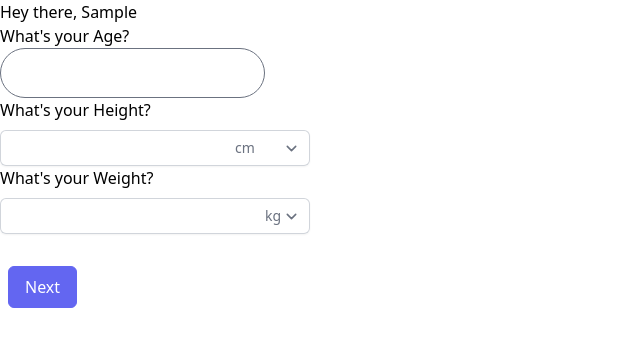
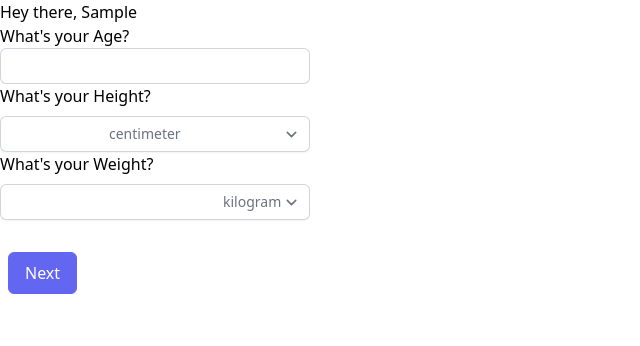
Before and after one commit to HassanElDessouki/MealPal, a React (Create React App) app in the folder client/: page / in a window 1280 px wide. Both pictures are taken after typing "Sample" into the empty fields and a click on the button "Next". Shown: the top 346 px of the page, without its empty margins (0-640 px from the left). Built offline with nearby package versions, Linux system fonts and the light colour scheme.

Commit message:
Added some Form Error Handling

```diff
--- a/client/src/App.js
+++ b/client/src/App.js
@@ -2,10 +2,10 @@ import { useEffect, useState } from "react";
 import './index.css';
 
 function App() {
-  const [name, setName] = useState(null)
-  const [age, setAge] = useState(null)
-  const [height, setHeight] = useState(null)
-  const [weight, setWeight] = useState(null)
+  const [name, setName] = useState()
+  const [age, setAge] = useState()
+  const [height, setHeight] = useState()
+  const [weight, setWeight] = useState()
   const [showGreeting, setShowGreeting] = useState(false);
   const [heightUnits, setheightUnits] = useState("cm");
   const [BMIStatus, setBMIStatus] = useState(false);
@@ -14,12 +14,15 @@ function App() {
   var [yourBMI, setyourBMI] = useState(false);
   var userHeight;
   var userWeight;
-
+  var userName;
   const calculateBMI = (e) => {
     e.preventDefault()
-
     userHeight = height
     userWeight = weight
+
+    if (userHeight === null || userHeight === "" || userWeight === null || userWeight === "") {
+      // alert message code to be added
+    } else {
       if (heightUnits === "cm") {
         userHeight = height * 0.01
       }
@@ -47,7 +50,16 @@ function App() {
         setBMIStatus("Obese")
       }
     }
+  }
 
+  const nameCheck = (e) => {
+    e.preventDefault()
+    if (userName === null || userName === "") {
+      // alert message code to be added
+    } else {
+      setShowGreeting(true)
+    }
+  }
   return (
     <div className="App">
       {!showGreeting ? (
@@ -55,10 +67,10 @@ function App() {
           <div>
             <p>Hello 👋</p>
             <p>What's your name?</p>
-            <form>
-              <input className="form-input px-4 py-3 rounded-full" type="text" value={name} onChange={(e) => setName(e.target.value)} placeholder="John Doe"/>
+            <form onSubmit={nameCheck}>
+              <input className="form-input px-4 py-3 rounded-full" type="text" value={name} onChange={(e) => setName(e.target.value.replace(/[^a-zA-Z\s]/g, ''))} placeholder="John Doe"/>
               <br/>
-              <button className="border border-indigo-500 bg-indigo-500 text-white rounded-md px-4 py-2 m-2 transition duration-500 ease select-none hover:bg-indigo-600 focus:outline-none focus:shadow-outline" onClick={() => setShowGreeting(true)}>
+              <button className="border border-indigo-500 bg-indigo-500 text-white rounded-md px-4 py-2 m-2 transition duration-500 ease select-none hover:bg-indigo-600 focus:outline-none focus:shadow-outline">
                 Next
                 <svg xmlns="http://www.w3.org/2000/svg" fill="none" viewBox="0 0 24 24" strokeWidth="1.5" stroke="currentColor" className="w-6 h-6">
                   <path strokeLinecap="round" strokeLinejoin="round" d="M17.25 8.25L21 12m0 0l-3.75 3.75M21 12H3" />
@@ -72,7 +84,12 @@ function App() {
         <p>Hey there, {name}</p>
         {!yourBMI ? (
         <form onSubmit={calculateBMI}>
-          <p>What's your Age?</p><input class="form-input px-4 py-3 rounded-full" id="age" value={age} onChange={(e) => setAge(e.target.value)}/>
+          <p>What's your Age?</p>
+          <input className="block w-full rounded-md border-0 py-1.5 pl-7 pr-20 text-gray-900 ring-1 ring-inset ring-gray-300 placeholder:text-gray-400 focus:ring-2 focus:ring-inset focus:ring-indigo-600 sm:text-sm sm:leading-6"
+           id="age"
+           value={age}
+           onChange={(e) => setAge(e.target.value)}
+          />
           <p>What's your Height?</p>
 
           <div className="relative mt-2 rounded-md shadow-sm">
@@ -87,8 +104,8 @@ function App() {
             <div className="absolute inset-y-0 right-0 flex items-center">
               <label htmlFor="units" className="sr-only">Units</label>
               <select id="units" value={heightUnits} onChange={(e) => setheightUnits(e.target.value)} className="h-full rounded-md border-0 bg-transparent py-0 pl-2 pr-7 text-gray-500 focus:ring-2 focus:ring-inset focus:ring-indigo-600 sm:text-sm">
-                <option defaultValue value="cm">cm</option>
-                <option value="m">meters</option>
+                <option defaultValue value="cm">centimeter</option>
+                <option value="m">FOOT,INCHES to be added</option>
               </select>
             </div>
           </div>
@@ -107,8 +124,8 @@ function App() {
             <div className="absolute inset-y-0 right-0 flex items-center">
               <label htmlFor="weightUnits" className="sr-only">Units</label>
               <select id="weightUnits" value={weightUnits} onChange={(e) => setweightUnits(e.target.value)} className="h-full rounded-md border-0 bg-transparent py-0 pl-2 pr-7 text-gray-500 focus:ring-2 focus:ring-inset focus:ring-indigo-600 sm:text-sm">
-                <option defaultValue value="kg">kg</option>
-                <option value="lb">lb</option>
+                <option defaultValue value="kg">kilogram</option>
+                <option value="lb">pounds</option>
               </select>
             </div>
           </div>
```
Lines whose indentation alone changed are shown as unchanged.
